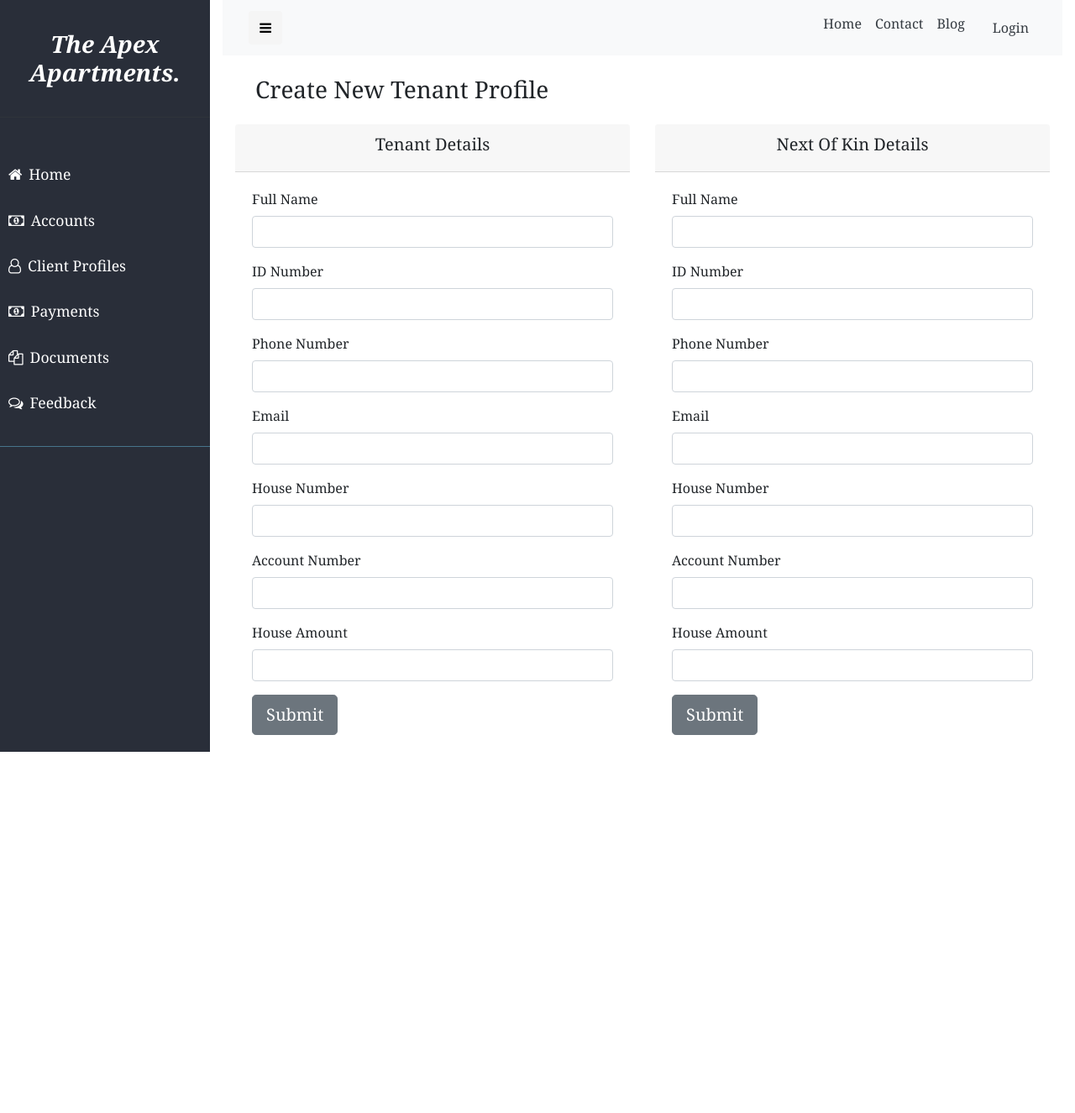
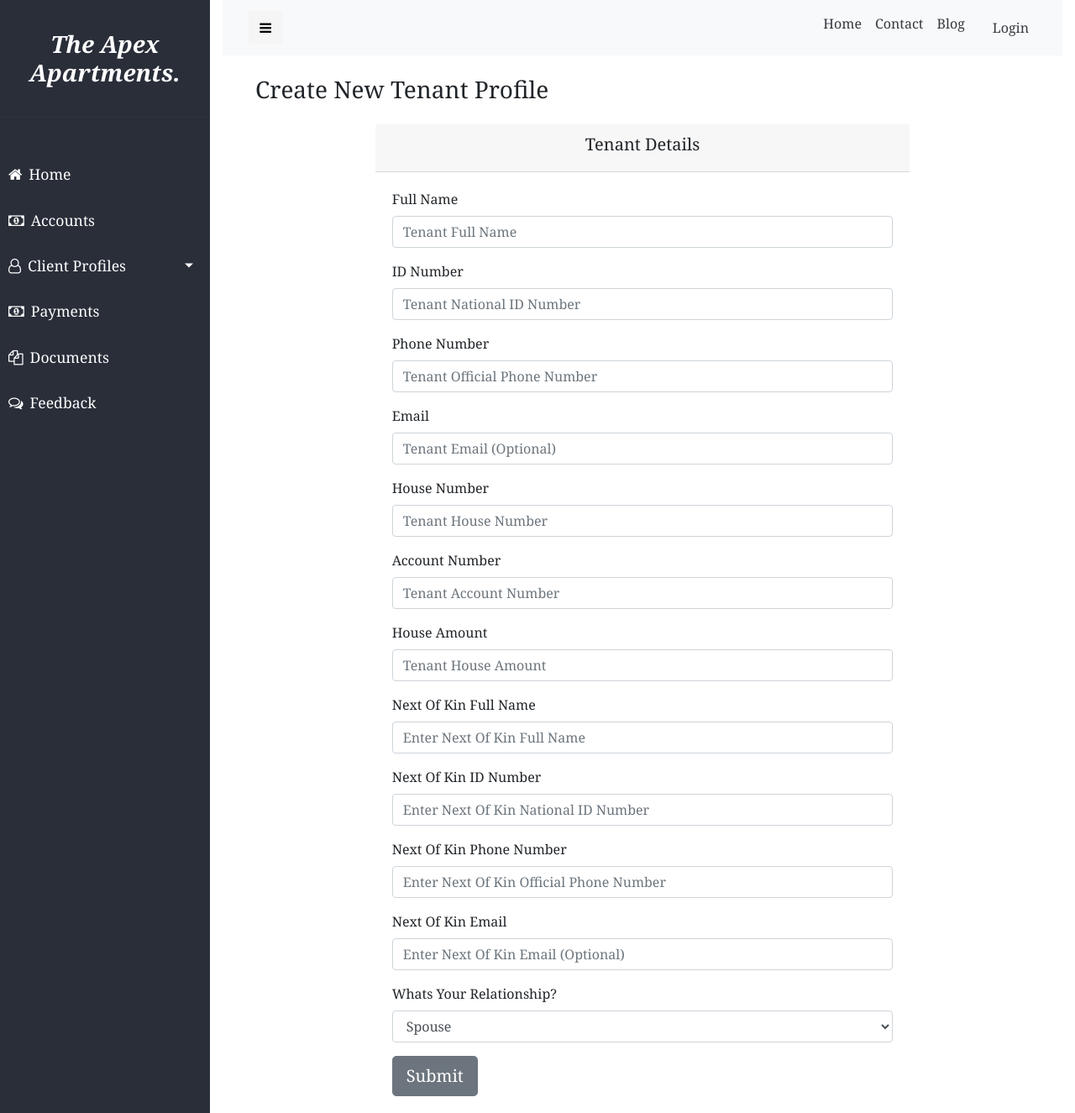
Before and after one commit to LarryNgugi/Real-Estate-Management-System, a Django app: page /staff/create/profile in a window 1280 px wide. Shown: the whole page at 84% size. Before the commit the page ends 895 px from the top, so only its background shows below. Run offline with Django 3.2, Linux system fonts and the light colour scheme; parts of the project's set-up code (start-up, migrations or seed data) failed here and were passed over; some libraries are stand-ins or nearby versions.

Commit message:
Working on the next of kin forms and dividied project

```diff
--- a/apex/admin.py
+++ b/apex/admin.py
@@ -3,5 +3,5 @@ from .models import *
 
 # Register your models here.
 
+admin.site.register(Profile)
 admin.site.register(Feedback)
-admin.site.register(Profile)
--- a/apex/forms.py
+++ b/apex/forms.py
@@ -11,18 +11,15 @@ RELATIONSHIP_CHOICES = [
 
 
 class ProfileForm(forms.Form):
-    name = forms.CharField(label='Full Name', max_length=100)
-    id_number = forms.IntegerField(label='ID Number', widget=forms.NumberInput)
-    phone_number = forms.IntegerField(label='Phone Number', widget=forms.NumberInput)
-    email = forms.EmailField(max_length=50)
-    house_number = forms.CharField(label='House Number', max_length=50)
-    account_number = forms.CharField(label='Account Number', max_length=50)
-    amount = forms.IntegerField(label='House Amount', widget=forms.NumberInput)
-
-
-class NextOfKinForm(forms.Form):
-    name = forms.CharField(label='Full Name', max_length=100)
-    relationship = forms.CharField(label='Relationship', widget=forms.Select(choices=RELATIONSHIP_CHOICES))
-    ID_Number = forms.IntegerField(label='ID Number', widget=forms.NumberInput)
-    email = forms.EmailField(max_length=50)
-    phone_number = forms.IntegerField(label='Phone Number', widget=forms.NumberInput)
+    name = forms.CharField(label='Full Name', widget=forms.TextInput(attrs={'placeholder': 'Tenant Full Name'}), max_length=100)
+    id_number = forms.IntegerField(label='ID Number', widget=forms.TextInput(attrs={'placeholder': 'Tenant National ID Number'}))
+    phone_number = forms.IntegerField(label='Phone Number', widget=forms.TextInput(attrs={'placeholder': 'Tenant Official Phone Number'}))
+    email = forms.EmailField(max_length=50, required=False, widget=forms.TextInput(attrs={'placeholder': 'Tenant Email (Optional) '}))
+    house_number = forms.CharField(label='House Number', max_length=50, widget=forms.TextInput(attrs={'placeholder': 'Tenant House Number'}))
+    account_number = forms.CharField(label='Account Number', max_length=50, widget=forms.TextInput(attrs={'placeholder': 'Tenant Account Number'}))
+    amount = forms.IntegerField(label='House Amount', widget=forms.TextInput(attrs={'placeholder': 'Tenant House Amount'}))
+    NextOfKinName = forms.CharField(label='Next Of Kin Full Name', widget=forms.TextInput(attrs={'placeholder': 'Enter Next Of Kin Full Name'}), max_length=100)
+    NextOfKinId_number = forms.IntegerField(label='Next Of Kin ID Number', widget=forms.TextInput(attrs={'placeholder': 'Enter Next Of Kin National ID Number'}))
+    NextOfKinPhone_number = forms.IntegerField(label='Next Of Kin Phone Number', widget=forms.TextInput(attrs={'placeholder': 'Enter Next Of Kin Official Phone Number'}))
+    NextOfKinEmail = forms.EmailField(label='Next Of Kin Email', required=False, max_length=50, widget=forms.TextInput(attrs={'placeholder': 'Enter Next Of Kin Email (Optional) '}))
+    relationship = forms.CharField(label='Whats Your Relationship?', widget=forms.Select(choices=RELATIONSHIP_CHOICES))
--- a/apex/static/css/adminstyles.css
+++ b/apex/static/css/adminstyles.css
@@ -45,7 +45,7 @@
 }
 #sidebar ul.components {
     padding: 20px 0;
-    border-bottom: 1px solid #47748b;
+    border-bottom: 1px solid #292e39;
 }
 
 
@@ -66,12 +66,12 @@
 
 #sidebar ul li.active > a, a[aria-expanded="true"] {
     color: #fff;
-    background: #6d7fcc;
+    background: #292e39;
 }
 ul ul a {
     font-size: 0.9em !important;
     padding-left: 30px !important;
-    background: #6d7fcc;
+    background: #292e39;
 }
 a[data-toggle="collapse"] {
     position: relative;
--- a/apex/templates/apex/admin/layouts/admin-sidebar.html
+++ b/apex/templates/apex/admin/layouts/admin-sidebar.html
@@ -16,10 +16,24 @@
                 <i class="fa fa-money mr-2 " aria-hidden="true"></i>Accounts</a>
         </li>
 
-        <li class="my-2 ">
-            <a href=" {% url 'profile'  %} ">
-                <i class="fa fa-user-o mr-2 " aria-hidden="true"></i>Client Profiles</a>
-        </li>
+
+         <li class="my-2 ">
+                <a href="#pageSubmenu" data-toggle="collapse" aria-expanded="true" class="dropdown-toggle">
+                   <i class="fa fa-user-o mr-2 " aria-hidden="true"></i>Client Profiles
+                </a>
+                <ul class="collapse list-unstyled" id="pageSubmenu">
+                    <li>
+                        <a href="{% url 'profile'  %} ">Apex Apartments</a>
+                    </li>
+                    <li>
+                        <a href="#">Kiharu Block 111 431</a>
+                    </li>
+                    <li>
+                        <a href="#">Vidhu Block 111 124</a>
+                    </li>
+
+                </ul>
+            </li>
 
 
         <li class="my-2 ">
--- a/apex/templates/apex/admin/profile.html
+++ b/apex/templates/apex/admin/profile.html
@@ -17,7 +17,7 @@
             + Add New Tenant
             </a>
 
-             <a class="btn btn-success my-3 ml-auto" href="{% url 'nextOfKin' %}">
+             <a class="btn btn-success my-3 ml-auto" href="#">
             View Next Of Kin List
             </a>
 
--- a/apex/templates/apex/admin/profile_form.html
+++ b/apex/templates/apex/admin/profile_form.html
@@ -3,7 +3,6 @@
 {% load static %}
 
 {% load widget_tweaks %}
-
 
 {% block 'content' %}
 
@@ -11,18 +10,19 @@
 
     <h3 class="m-4">Create New Tenant Profile</h3>
 
-    <div class="row">
+    <div class="row justify-content-center">
 
-        <div class="col-lg-6 col-md-6 col-sm-12">
+        <div class="col-lg-8 col-md-8 col-sm-12">
             <div class="card-header">
                 <h5 class="text-center">Tenant Details</h5>
             </div>
 
             <div class="card-body">
 
-                <form action=" {% url 'save_form' %} " method="POST">
+                <form action="{% url 'save_form' %}" method="POST">
 
                     {% csrf_token %}
+
 
                     {% for hidden in form.hidden_fields %}
 
@@ -49,41 +49,6 @@
 
         </div>
 
-        <div class="col-lg-6 col-md-6 col-sm-12">
-
-            <div class="card-header">
-                <h5 class="text-center">Next Of Kin Details</h5>
-            </div>
-
-            <div class="card-body">
-
-                <form action=" {% url 'nextOfKin_form' %} " method="POST" >
-                    {% csrf_token %}
-
-                    {% for hidden in form.hidden_fields %}
-
-                    {{ hidden }}
-                    {% endfor %}
-
-                    {% for field in form.visible_fields %}
-                        <div class="form-group">
-                            <label for="{{ field.id_for_label }}">{{ field.label }}</label>
-                            {{ field|add_class:'form-control' }}
-                            {% for error in field.errors %}
-                            <span class="help-block">{{ error }}</span>
-                            {% endfor %}
-                        </div>
-                    {% endfor %}
-
-                        <button type="submit"  class="btn btn-secondary btn-lg">Submit</button>
-
-                </form>
-
-
-            </div>
-
-        </div>
-    </div>
 
 
 </div>
--- a/apex/urls.py
+++ b/apex/urls.py
@@ -25,7 +25,6 @@ staff_patterns = [
     path('delete/feedback <id>', views.deleteFeedback, name='delete_feedback'),
     path('profile', views.profile, name='profile'),
     path('create/profile', views.saveProfile, name='save_form'),
-    path('create/profile', views.saveNextOfKin, name='nextOfKin_form'),
     # path('delete/profile <id>', views.deleteProfile, name='delete_profile'),
     path('update/profile/<pk>', ProfileUpdate.as_view(), name='update_profile'),
     path('nextofkin/profile', views.nextOfKin, name='nextOfKin'),
--- a/apex/views.py
+++ b/apex/views.py
@@ -1,9 +1,10 @@
+import self as self
 from django.http import HttpResponseRedirect
 from django.shortcuts import render
 from django.views.generic import UpdateView
 
-from .forms import ProfileForm, NextOfKinForm
-from .models import Feedback, Profile, NextOfKin
+from .forms import ProfileForm
+from .models import Feedback, Profile
 
 
 # Create your views here.
@@ -33,6 +34,7 @@ def profile(request):
 
 
 def saveProfile(request):
+
     redirect_url = '/staff/profile'
 
     if request.method == 'POST':
@@ -69,32 +71,9 @@ def deleteProfile(request, id):
 def nextOfKin(request):
     context = {}
 
-    context['nextofkin_list'] = Profile.objects.all()
+    context['nextofkins_list'] = Profile.objects.all()
 
     return render(request, 'apex/admin/NextOfKin.html', context)
-
-
-def saveNextOfKin(request):
-    redirect_url = '/staff/profile'
-
-    if request.method == 'POST':
-
-        form = NextOfKinForm(request.POST)
-
-        if form.is_valid():
-            name = form.cleaned_data['name']
-            email = form.cleaned_data['email']
-            phone_number = form.cleaned_data['phone_number']
-            id_number = form.cleaned_data['id_number']
-
-            NextOfKin.objects.create(name=name, email=email, phone_number=phone_number, id_number=id_number)
-
-            return HttpResponseRedirect(redirect_url)
-
-        else:
-            form = NextOfKin()
-
-        return render(request, 'apex/admin/profile_form.html', {'form': form})
 
 
 def saveFeedback(request):
```
Also changed, not shown: apex/models.py (+5 -12 lines), apex/templates/apex/admin/NextOfKin.html (+4 -3 lines), apex/migrations/0004_nextofkin_relationship.py (added), apex/migrations/0005_auto_20211029_1935.py (added), apex/migrations/0006_rename_house_number_nextofkin_kin_house_number.py (added), apex/migrations/0007_auto_20211029_2044.py (added).
